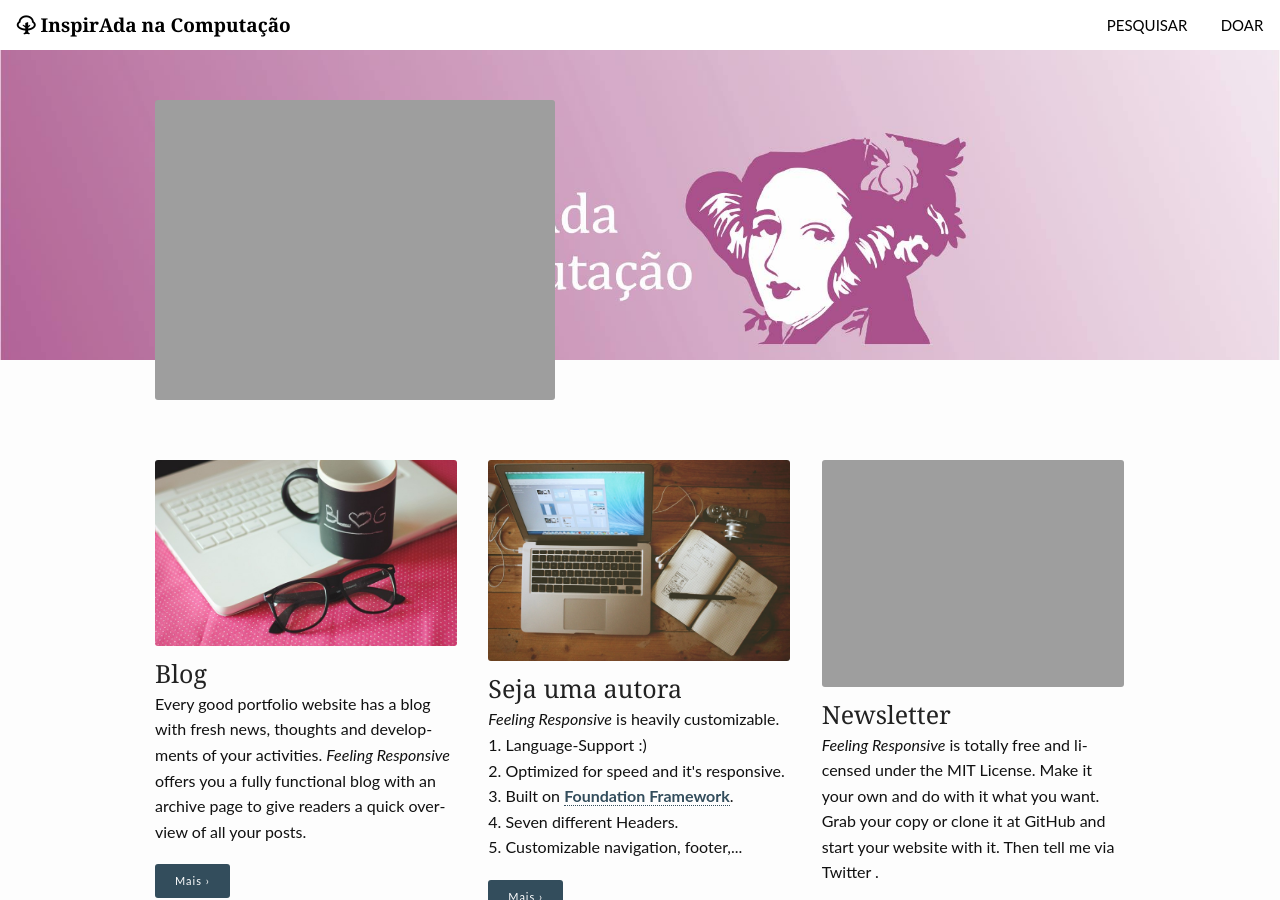
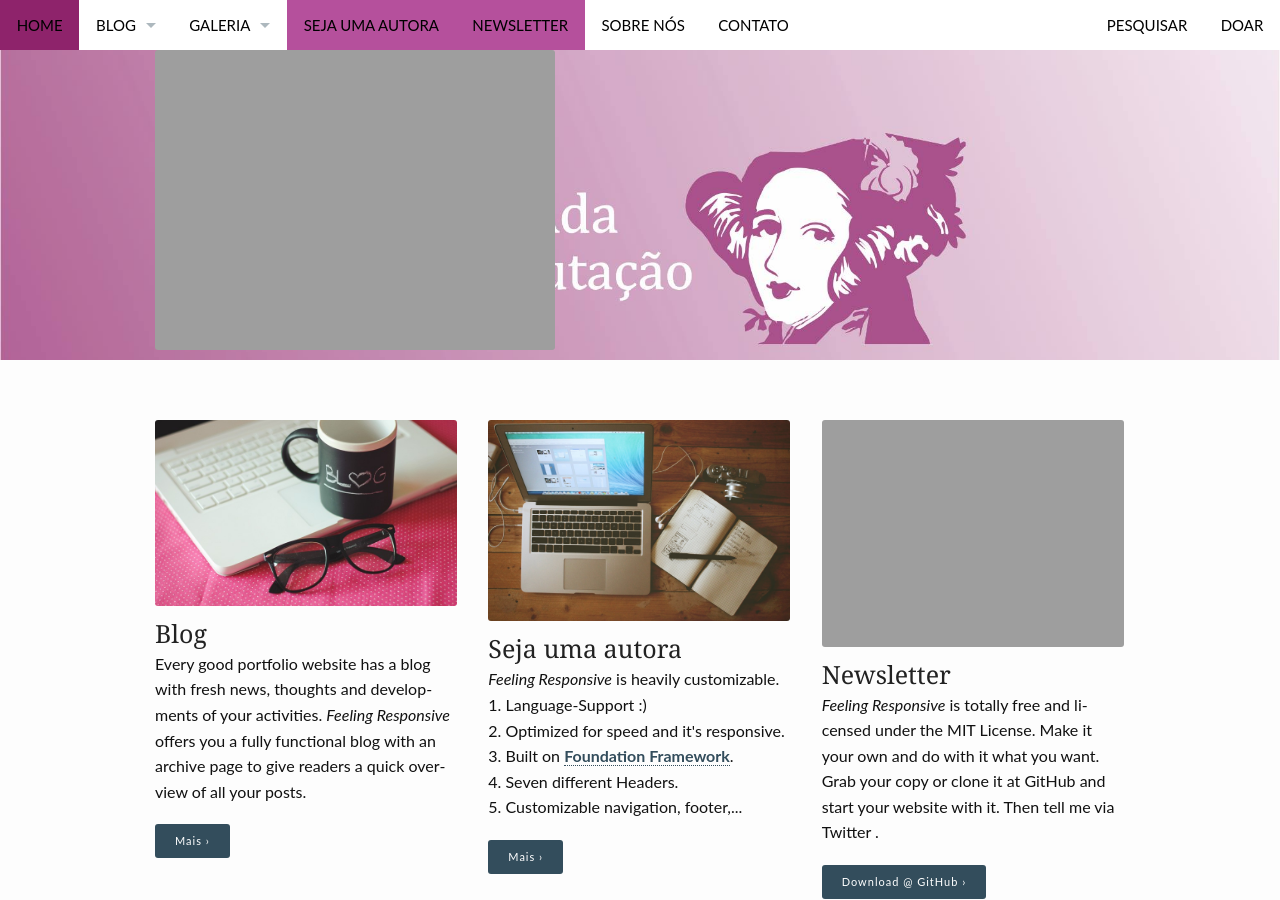
Before and after one commit to inspiradanacomputacao/inspiradanacomputacao.github.io, a Jekyll site: the page built from index.md, in a window 1280 px wide and 900 px high. Built offline with Jekyll 4.4.1, drawn with Linux system fonts in a browser that asks for light colours.

Commit message:
ajustando bug da navegação - icone no inicio do menu

```diff
--- a/_includes/navigation.html
+++ b/_includes/navigation.html
@@ -3,7 +3,7 @@
   <nav class="top-bar" data-topbar>
     <ul class="title-area">
       <li class="name">
-      <h1 class="show-for-small-only"><a href="{{ site.url }}" class="icon-tree"> {{ site.title }}</a></h1>
+      <!-- <h1 class="show-for-small-only"><a href="{{ site.url }}" class="icon-tree"> {{ site.title }}</a></h1> -->
     </li>
        <!-- Remove the class "menu-icon" to get rid of menu icon. Take out "Menu" to just have icon alone -->
       <li class="toggle-topbar menu-icon"><a href="#"><span>Navigation</span></a></li>
```
